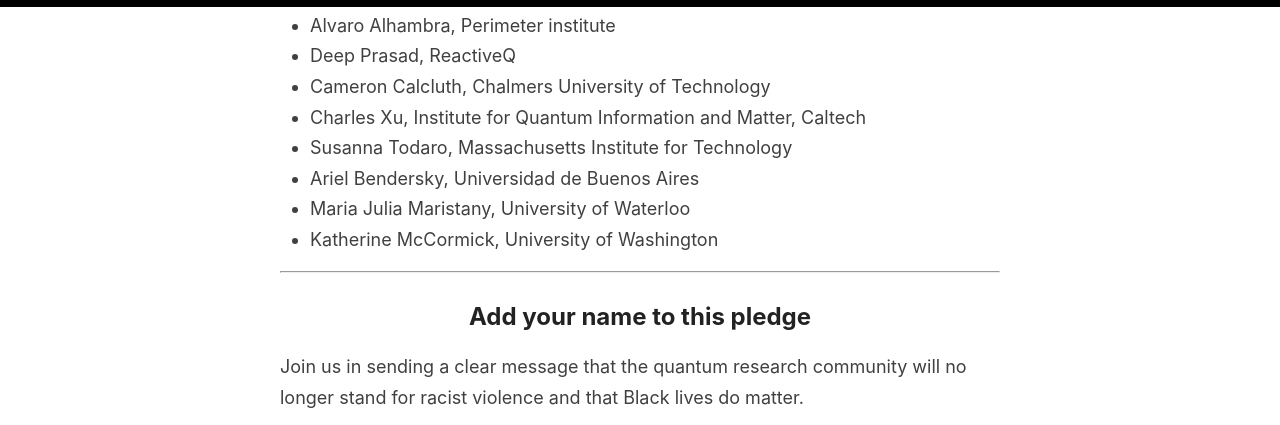
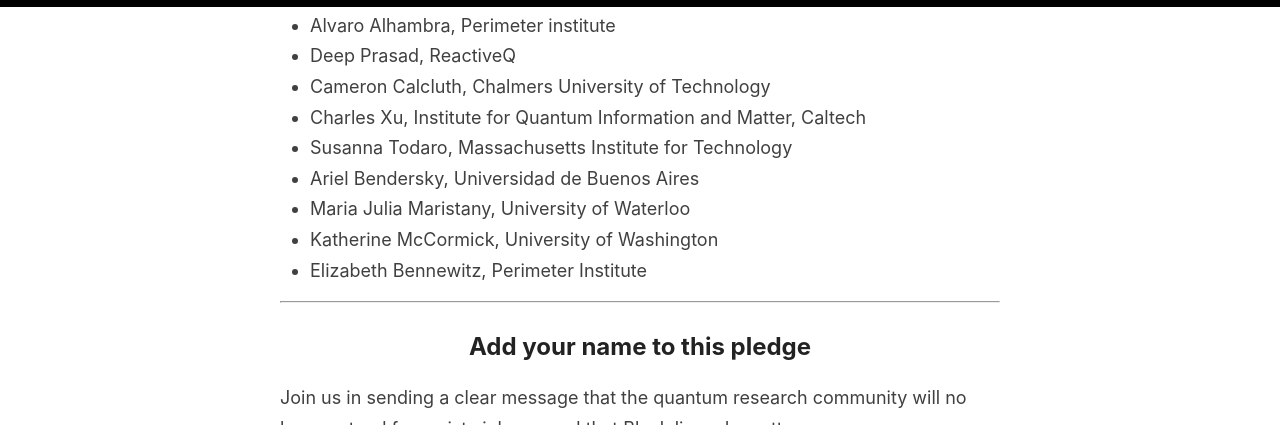
Before and after one commit to quantumforblacklives/quantumforblacklives.github.io, a Jekyll site: the page built from index.html, in a window 1280 px wide and 900 px high, scrolled down 3584 px, cut to the strip 0-425 px from the top of the window. Built offline with Jekyll 4.4.1, drawn with Linux system fonts in a browser that asks for light colours; the list of posts is cut into pages by our own code.

Commit message:
Add signature from Elizabeth Bennewitz.

```diff
--- a/_includes/signatories.md
+++ b/_includes/signatories.md
@@ -19,3 +19,4 @@
 - Ariel Bendersky, Universidad de Buenos Aires
 - Maria Julia Maristany, University of Waterloo
 - Katherine McCormick, University of Washington
+- Elizabeth Bennewitz, Perimeter Institute
```
